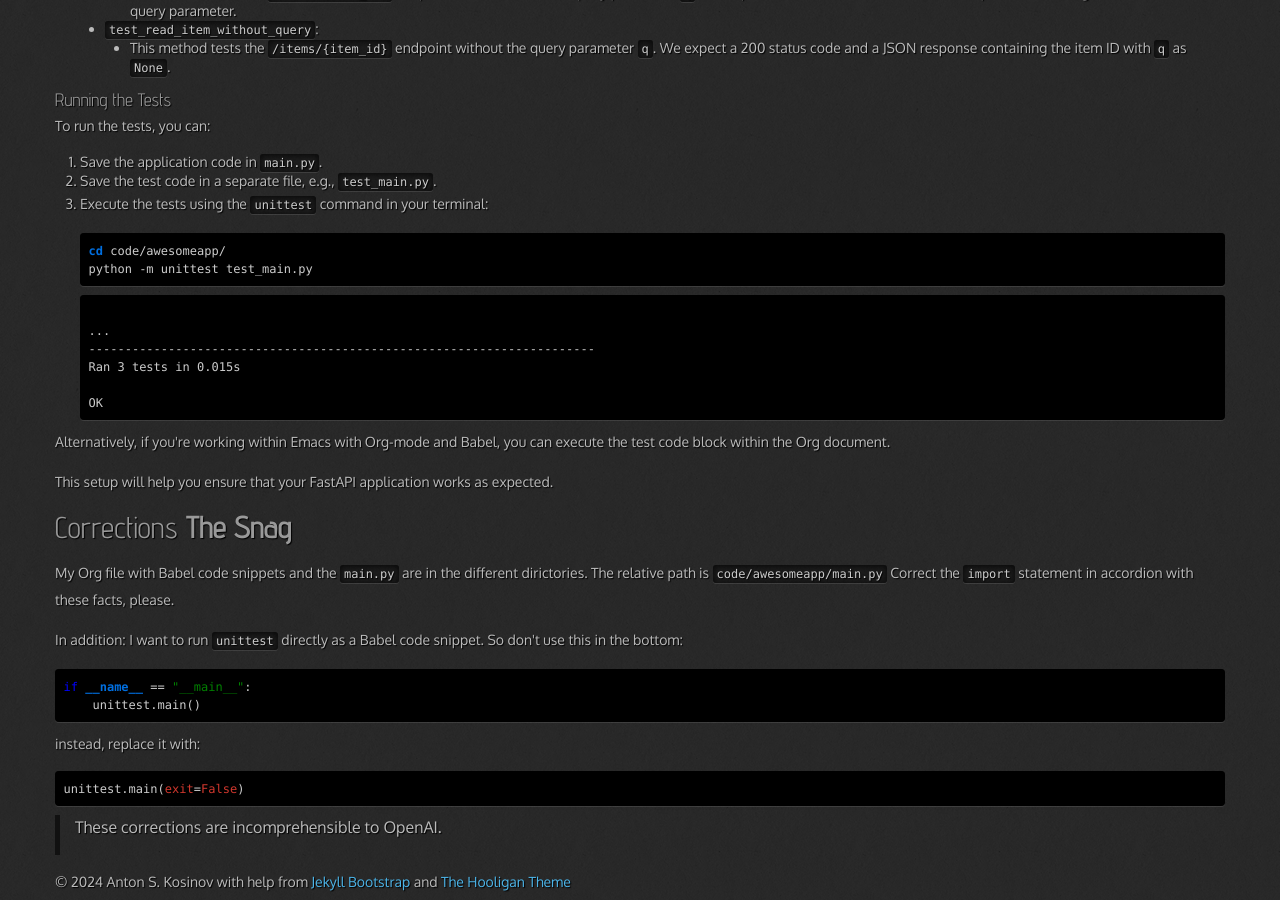
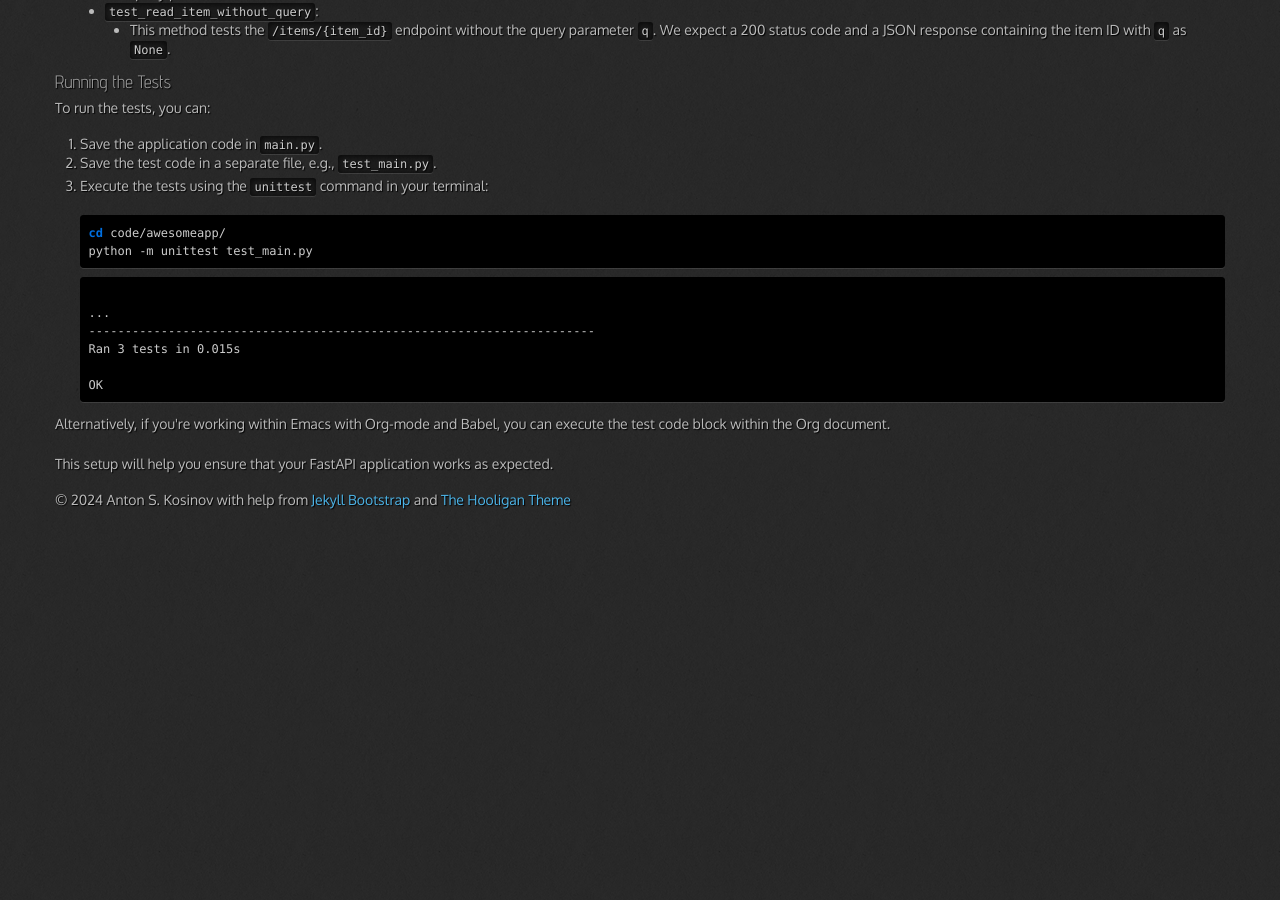
Before and after one commit to 0--key/0--key.github.io, a Jekyll site: the page built from _posts/2024-07-19-fastapi-dev-env.html, in a window 1280 px wide and 900 px high, scrolled down 5673 px. Built offline with Jekyll 4.4.1, drawn with Linux system fonts in a browser that asks for light colours; nearby versions of some CDN libraries; after the commit the page ends 6191 px from its top, so only the background shows below that.

```diff
--- a/_posts/2024-07-19-fastapi-dev-env.html
+++ b/_posts/2024-07-19-fastapi-dev-env.html
@@ -27,7 +27,6 @@
 <li><a href="#org771bb7a">Running the Tests</a></li>
 </ul>
 </li>
-<li><a href="#orgf3bd693">Corrections <b>The Snag</b></a></li>
 </ul>
 </div>
 </div>
@@ -182,7 +181,7 @@
 </pre>
 </div>
 
-<pre class="example" id="orgc336092">
+<pre class="example" id="org9487d92">
 
 Package           Version
 ----------------- --------
@@ -443,39 +442,3 @@
 </div>
 </div>
 </div>
-
-<div id="outline-container-orgf3bd693" class="outline-2">
-<h2 id="orgf3bd693">Corrections <b>The Snag</b></h2>
-<div class="outline-text-2" id="text-orgf3bd693">
-<p>
-My Org file with Babel code snippets and the <code>main.py</code> are in the
-different dirictories. The relative path is <code>code/awesomeapp/main.py</code>
-Correct the <code>import</code> statement in accordion with these facts, please.
-</p>
-
-<p>
-In addition: I want to run <code>unittest</code> directly as a Babel code
-snippet. So don't use this in the bottom:
-</p>
-
-
-<div class="org-src-container">
-<pre class="src src-python"><span class="org-keyword">if</span> <span class="org-builtin">__name__</span> == <span class="org-string">"__main__"</span>:
-<span class="org-highlight-indentation"> </span>   unittest.main()
-</pre>
-</div>
-<p>
-instead, replace it with:
-</p>
-<div class="org-src-container">
-<pre class="src src-python">unittest.main(<span class="org-constant">exit</span>=<span class="org-constant">False</span>)
-</pre>
-</div>
-
-<blockquote>
-<p>
-These corrections are incomprehensible to OpenAI.
-</p>
-</blockquote>
-</div>
-</div>
```
